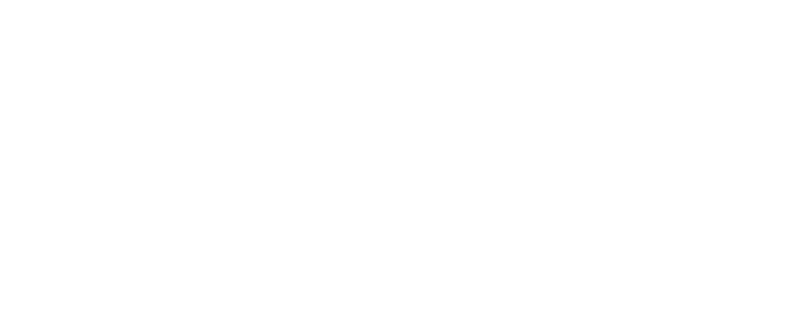
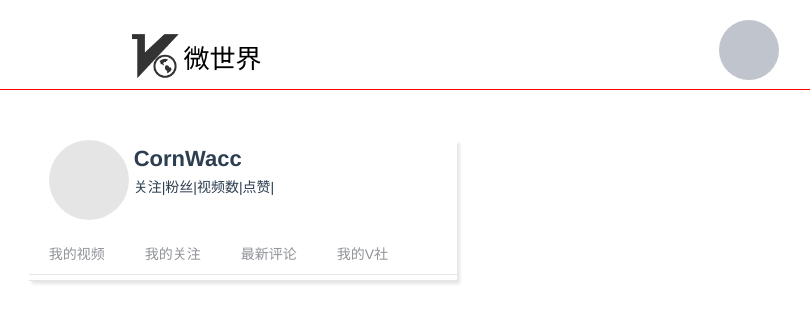
Before and after one commit to CornWacc/vWorld-web, a Vue app in the folder vWorld-web/: page /#/personal in a window 1280 px wide. Shown: the top 322 px of the page, without its empty margins (219-1029 px from the left). Built offline with nearby package versions, Linux system fonts and the light colour scheme; sample sign-in values are in the browser's storage.

Commit message:
用户页面新建

```diff
--- a/vWorld-web/src/components/main/Main.vue
+++ b/vWorld-web/src/components/main/Main.vue
@@ -14,7 +14,7 @@
             <el-dropdown-menu style="text-align: left">
               <el-dropdown-item>{{this.userForm.userName}}</el-dropdown-item>
               <el-dropdown-item divided command="logOut">注销</el-dropdown-item>
-              <el-dropdown-item>个人信息</el-dropdown-item>
+              <el-dropdown-item command="toPersonalData">个人信息</el-dropdown-item>
               <el-dropdown-item v-if="isAdmin" command="toBackStage">后台管理</el-dropdown-item>
               <el-dropdown-item>我的购物车</el-dropdown-item>
               <el-dropdown-item>历史订单信息</el-dropdown-item>
@@ -75,7 +75,8 @@
                 videos: [],
                 isAdmin: false, //是否为管理员
                 fits: "fit",
-                that: this
+                that: this,
+                mainBannerList:[]
             }
         },
         mounted() {
@@ -103,9 +104,6 @@
             }).then(res => {
                 if (res.data.success) {
                     this.mainBannerList = res.data.data.mainBannerInfos
-                }
-            })
-            const that = this;
                     setTimeout(function () {
                         var swiper = new Swiper('.swiper-container', {
                             autoplay: {
@@ -121,7 +119,9 @@
                             },
 
                         })
-            }, 1000)
+                    }, 500)
+                }
+            })
 
         },
         methods: {
@@ -146,6 +146,11 @@
                             localStorage.clear()
                             this.$router.push("/")
                         }
+                    })
+                }
+                if(c == "toPersonalData"){
+                    this.$router.push({
+                        path: "/personal",
                     })
                 }
             },
@@ -277,7 +282,7 @@
     background-size: cover;
   }
 
-  .free-video-list,.pay-video-list {
+  .free-video-list, .pay-video-list {
     width: 100%;
     display: flex;
   }
@@ -305,7 +310,7 @@
     width: 200px;
   }
 
-  .footer{
+  .footer {
     margin-top: 30px;
     margin-bottom: 10px;
     font-family: 微软雅黑;
--- /dev/null
+++ b/vWorld-web/src/components/user/PersonalData.vue
@@ -0,0 +1,187 @@
+<template>
+  <el-container class="all">
+    <el-header class="header">
+      <el-row style="display: block;margin-left: auto;margin-right: auto;width: 80%">
+        <el-col :span="14">
+          <div class="header-img"><p class="header-title">微世界</p></div>
+        </el-col>
+        <el-col :span="10">
+          <el-dropdown type="primary" @command="handleCommand" class="header-user-header">
+            <el-avatar shape="circle" :size="60" :src="this.userForm.userAvatar" @error="errorHandler"></el-avatar>
+            <el-dropdown-menu style="text-align: left">
+              <el-dropdown-item>{{this.userForm.userName}}</el-dropdown-item>
+              <el-dropdown-item divided command="logOut">注销</el-dropdown-item>
+              <el-dropdown-item command="toPersonalData">个人信息</el-dropdown-item>
+              <el-dropdown-item v-if="userForm.isAdmin" command="toBackStage">后台管理</el-dropdown-item>
+              <el-dropdown-item>我的购物车</el-dropdown-item>
+              <el-dropdown-item>历史订单信息</el-dropdown-item>
+              <el-dropdown-item>历史观看记录</el-dropdown-item>
+            </el-dropdown-menu>
+          </el-dropdown>
+        </el-col>
+      </el-row>
+    </el-header>
+    <el-main class="main">
+      <el-row>
+        <el-col :span="12" :offset="1" class="main_left_model">
+          <div class="main_left_model_user">
+            <el-row style="margin-top: 10px;margin-left: 20px">
+              <el-col :span="4">
+                <el-avatar :size="80" class="main_left_model_user_header"></el-avatar>
+              </el-col>
+              <el-col :lg="{span:12,offset:1}" :xl="{span:12,offset:0}" class="main_left_model_user_base">
+                <el-row class="user_name">CornWacc</el-row>
+                <el-row class="user_info">关注|粉丝|视频数|点赞|</el-row>
+              </el-col>
+            </el-row>
+            <el-row>
+              <el-menu  class="main_left_model_navmenu" :default-active="activeIndex" mode="horizontal" @select="handleSelect">
+                <el-menu-item index="1">我的视频</el-menu-item>
+                <el-menu-item index="2">我的关注</el-menu-item>
+                <el-menu-item index="3">最新评论</el-menu-item>
+                <el-menu-item index="4">我的V社</el-menu-item>
+              </el-menu>
+            </el-row>
+          </div>
+        </el-col>
+        <el-col :span="6" class="main_right_model">
+        </el-col>
+      </el-row>
+    </el-main>
+    <el-footer></el-footer>
+  </el-container>
+</template>
+
+<script>
+    export default {
+        name: "PersonalData",
+        data() {
+            return {
+                userForm: {
+                    userAvatar: "",
+                    userName: "",
+                    userRoleId: "",
+                    isAdmin: false
+                }
+            }
+        },
+        methods: {
+            /**
+             * dropdown点击绑定事件
+             * */
+            handleCommand(c) {
+                if (c == "toBackStage") {
+                    this.$router.push(
+                        {
+                            path: "/backStage",
+                        }
+                    )
+                }
+                if (c == "logOut") {
+                    this.$axios({
+                        url: this.Globel.requestUrl + "/user/userLogOut?userId=" + localStorage.getItem("userId"),
+                        method: "GET"
+                    }).then(res => {
+                        if (res.data.success) {
+                            localStorage.clear()
+                            this.$router.push("/")
+                        }
+                    })
+                }
+                if (c == "toPersonalData") {
+                    this.$router.push({
+                        path: "/personal",
+                    })
+                }
+            },
+
+            errorHandler() {
+                console.log(1)
+            },
+        }
+    }
+</script>
+
+<style scoped>
+  .all {
+    width: 100%;
+    height: 100%;
+  }
+
+  .header {
+    margin-left: auto;
+    margin-right: auto;
+    width: 70%;
+    height: 90px !important;
+    border-bottom: 1px solid red;
+    padding: 0px !important;
+    margin-bottom: 20px;
+  }
+
+  .main {
+    margin-left: auto;
+    margin-right: auto;
+    width: 70%;
+    height: 90px !important;
+    margin-bottom: 20px;
+  }
+
+  .header-img {
+    width: 60px;
+    height: 60px;
+    background: url("../../img/login/headerImage.png");
+    background-size: cover;
+    position: relative;
+    left: 60px;
+    /*top: 22px;*/
+  }
+
+  .header-title {
+    width: 100px;
+    display: block;
+    position: relative;
+    left: 50px;
+    top: 12px;
+    font-size: 26px;
+    color: black;
+  }
+
+  .header-user-header {
+    margin-top: 20px;
+    float: right;
+  }
+
+  .main_left_model {
+
+  }
+
+  .main_left_model_user {
+    height: 140px;
+    border-bottom: 1px solid rgba(0,0,0,0.1);
+    box-shadow: 3px 3px 3px rgba(0,0,0,0.1);
+  }
+
+  .main_left_model_user_header {
+    background-color: rgba(0,0,0,0.1);
+  }
+
+  .main_left_model_user_base {
+    font-size: 14px;
+    text-align:left;
+    margin-top: 6px;
+  }
+
+  .main_left_model_user_base >>> .user_name{
+    font-weight: bolder;
+    font-size: 22px;
+  }
+
+  .main_left_model_user_base >>> .user_info{
+    margin-top: 4px;
+  }
+
+  .main_left_model_navmenu{
+    height: 50px;
+    border-bottom: none;
+  }
+</style>
--- a/vWorld-web/src/router/index.js
+++ b/vWorld-web/src/router/index.js
@@ -8,6 +8,7 @@
 import ProductMainBannerList from '@/components/backstage/banner/ProductMainBannerList'
 import LoginBannerList from '@/components/backstage/banner/LoginBannerList'
 import VideoList from "../components/backstage/video/VideoList";
+import PersonalData from "../components/user/PersonalData";
 Vue.use(Router)
 
 
@@ -53,5 +54,10 @@
       name:"Main",
       component:Main
     },
+    {
+      path:"/personal",
+      name:"personal",
+      component:PersonalData
+    }
   ]
 })
```
Lines whose indentation alone changed are shown as unchanged.
